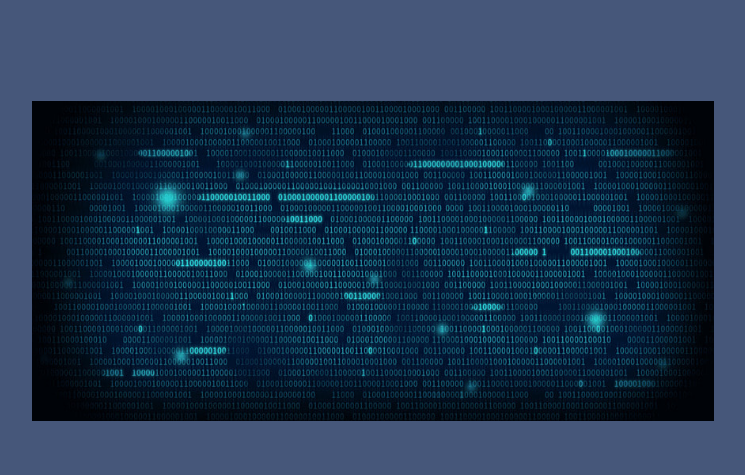
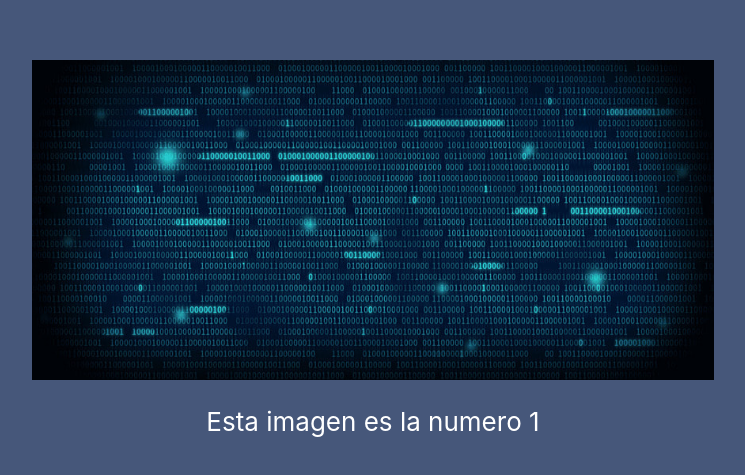
Before and after one commit to EzeMoreira/my-app, a React (Create React App) app: page / in a window 1280 px wide. Shown: the part 139-614 px from the top of the page, without its empty margins (267-1012 px from the left). Built offline with nearby package versions, Linux system fonts and the light colour scheme.

Commit message:
agregado ejemplos con let fuera del return

```diff
--- a/src/App.js
+++ b/src/App.js
@@ -2,11 +2,14 @@ import imagen from './ceros-unos.png';
 import './App.css';
 
 function App() {
+
+  let num = 1;
+
   return (
     <div className="App">
       <header className="App-header">
         <img src={imagen} className="App-logo" alt="logo" />
-
+        <p>Esta imagen es la numero {num}</p>
       </header>
     </div>
   );
```
